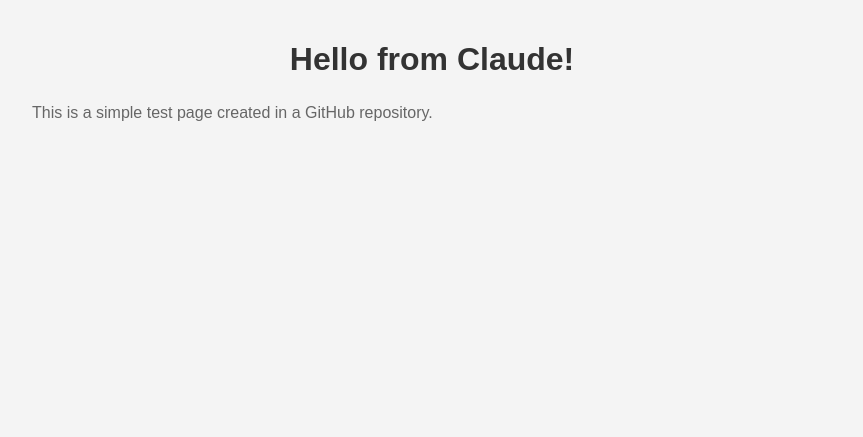
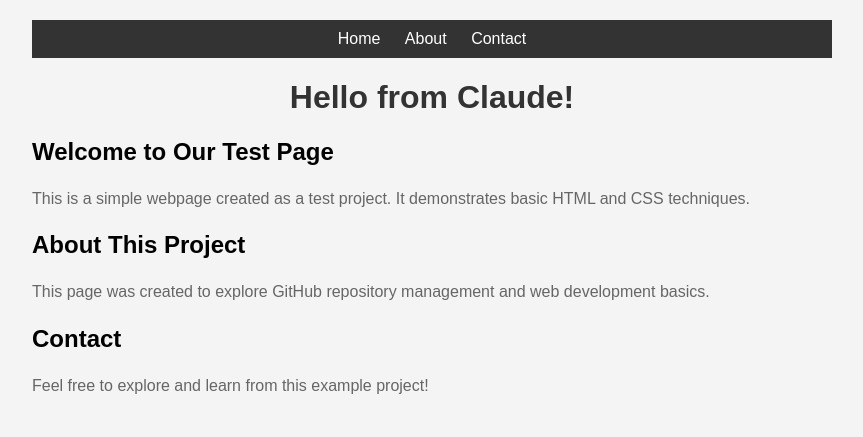
Before and after one commit to jstudnic1/claude-test, a plain HTML site: page index.html in a window 1280 px wide. Shown: the whole page, without its empty margins (208-1071 px from the left). Drawn offline with Linux system fonts and the light colour scheme.

Commit message:
Add more content and navigation

```diff
--- a/index.html
+++ b/index.html
@@ -11,6 +11,17 @@
             padding: 20px;
             background-color: #f4f4f4;
         }
+        nav {
+            background-color: #333;
+            color: white;
+            padding: 10px;
+            text-align: center;
+        }
+        nav a {
+            color: white;
+            text-decoration: none;
+            margin: 0 10px;
+        }
         h1 {
             color: #333;
             text-align: center;
@@ -22,7 +33,27 @@
     </style>
 </head>
 <body>
+    <nav>
+        <a href="#home">Home</a>
+        <a href="#about">About</a>
+        <a href="#contact">Contact</a>
+    </nav>
+
     <h1>Hello from Claude!</h1>
-    <p>This is a simple test page created in a GitHub repository.</p>
+
+    <section id="home">
+        <h2>Welcome to Our Test Page</h2>
+        <p>This is a simple webpage created as a test project. It demonstrates basic HTML and CSS techniques.</p>
+    </section>
+
+    <section id="about">
+        <h2>About This Project</h2>
+        <p>This page was created to explore GitHub repository management and web development basics.</p>
+    </section>
+
+    <section id="contact">
+        <h2>Contact</h2>
+        <p>Feel free to explore and learn from this example project!</p>
+    </section>
 </body>
 </html>
```
